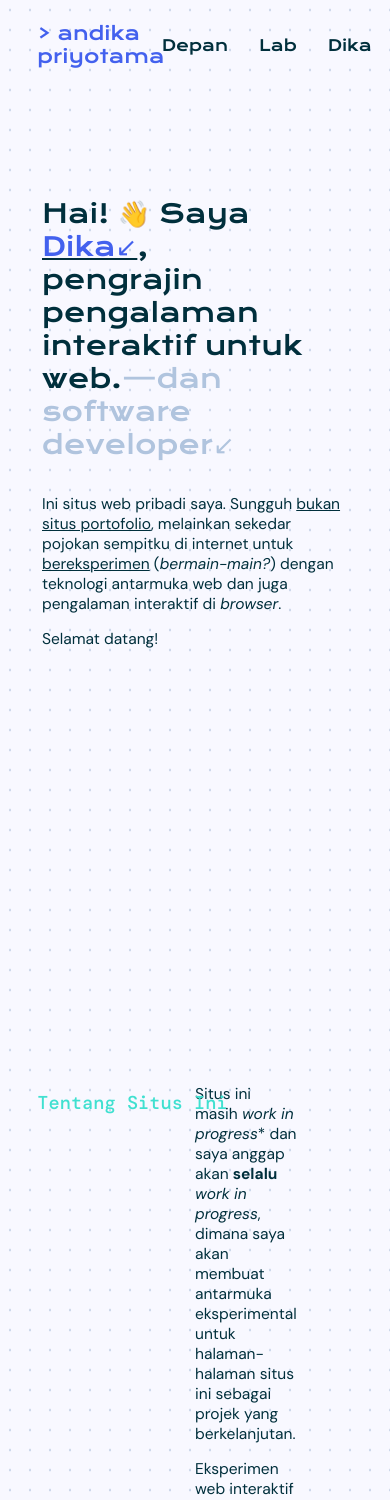
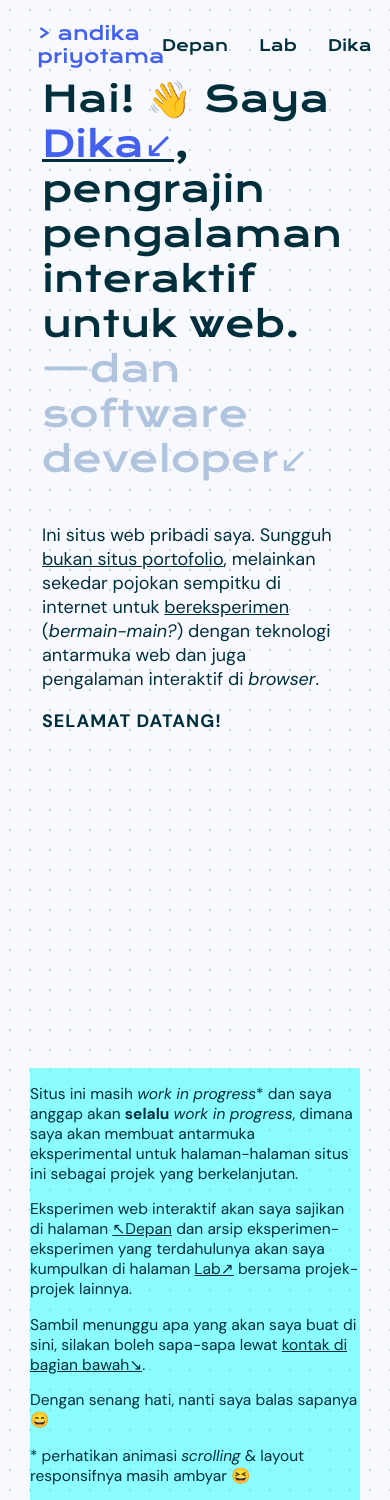
Before and after one commit to sakitkepala/sakitkepaladotdev-v0, a Next.js app: page /dika in a window 390 px wide. Shown: the top 1500 px of the page. Built offline with nearby package versions, Linux system fonts and the light colour scheme.

Commit message:
Jadikan grid lagi tapi responsif pakai media query

```diff
--- a/pages/dika.js
+++ b/pages/dika.js
@@ -78,38 +78,17 @@ export default function HalamanDika() {
           <div className={st["bagian-hai"]}>
             <motion.div className={st["bagian-hai__sambut"]}>
               <motion.h1 id="hai" className={st["bagian-hai__sambut-teks"]}>
-                <motion.span
-                  className={st["bagian-hai__sambut-teks--span-animasi"]}
-                >
                 Hai! <span className="emoji-lambai">👋</span> Saya{" "}
                 <u>
                   <a href="#dika" className={st.link}>
                     Dika&#8601;
                   </a>
                 </u>
-                  ,
-                </motion.span>{" "}
-                <motion.span
-                  className={st["bagian-hai__sambut-teks--span-animasi"]}
-                  variants={tulisanH1}
-                >
-                  pengrajin pengalaman
-                </motion.span>{" "}
-                <motion.span
-                  className={st["bagian-hai__sambut-teks--span-animasi"]}
-                  variants={tulisanH1}
-                >
-                  interaktif untuk web.
-                  <span className={st.anotasi}>&mdash;dan</span>
-                </motion.span>{" "}
-                <motion.span
-                  className={st["bagian-hai__sambut-teks--span-animasi"]}
-                  variants={tulisanH1}
-                >
+                , pengrajin pengalaman interaktif untuk web.
+                <span className={st.anotasi}>&mdash;dan</span>{" "}
                 <span className={st.anotasi}>
                   <a href="#dika">software developer&#8601;</a>
                 </span>
-                </motion.span>
               </motion.h1>
             </motion.div>
 
@@ -127,11 +106,11 @@ export default function HalamanDika() {
                 pengalaman interaktif di <em>browser</em>.
               </p>
 
-              <p>Selamat datang!</p>
+              <p className={st.selamatDatang}>Selamat datang!</p>
             </motion.div>
           </div>
 
-          <div className={name(st.bagian, st["bagian-situs"])}>
+          <div className={st["bagian-situs"]}>
             <motion.div className={st["heading-bagian"]}>
               Tentang Situs Ini
             </motion.div>
--- a/styles/dika.module.scss
+++ b/styles/dika.module.scss
@@ -29,28 +29,32 @@
 }
 
 .bagian-hai {
+  display: grid;
+  grid-template-columns: 5fr 3fr;
+  column-gap: 90px;
+
   min-height: 100vh;
-
-  display: flex;
-  flex-wrap: wrap;
-  justify-content: space-around;
-  align-content: stretch;
-
-  &__sambut {
-    flex: 5;
-    align-self: center;
-
-    min-width: 280px;
-    margin-left: 90px;
+  margin: 0 90px;
 
   @media (max-width: 800px) {
-      flex: 1 1 100%;
-      align-self: flex-end;
+    grid-template-columns: minmax(0, 1fr);
     margin: 0 60px;
   }
 
   @media (max-width: 600px) {
     margin: 0 42px;
+  }
+
+  &__sambut {
+    align-self: center;
+
+    min-width: 280px;
+
+    @media (max-width: 800px) {
+      align-self: end;
+    }
+
+    @media (max-width: 600px) {
       font-size: small;
     }
   }
@@ -58,7 +62,7 @@
   &__sambut-teks {
     font-family: "Krona One", sans-serif;
     font-weight: normal;
-    font-size: 2em;
+    font-size: 36px;
 
     color: #002f3c;
 
@@ -76,31 +80,61 @@
   }
 
   &__deskripsi {
-    flex: 3;
-    align-self: flex-end;
-
+    align-self: end;
     min-width: 280px;
-    margin: 0 90px 72px 30px;
-
-    font-size: smaller;
+    margin-bottom: 42px;
+    font-size: 18px;
+    font-kerning: 10px;
 
     @media (max-width: 800px) {
-      flex: 1 1 100%;
-      align-self: flex-start;
-      margin: 0 60px;
+      align-self: start;
+      font-size: 18px;
     }
 
-    @media (max-width: 600px) {
-      margin: 0 42px;
+    .selamatDatang {
+      font-weight: 700;
+      text-transform: uppercase;
+      letter-spacing: 1px;
     }
   }
 }
 
-.bagian {
-  width: 100%;
-  min-height: 100vh;
+.bagian-situs {
+  position: relative;
+
+  display: grid;
+  grid-template-columns: 5fr 3fr;
+  column-gap: 30px;
+
+  margin: 0 90px;
+  margin-top: 12em;
+
+  background-color: rgba(0, 255, 255, 0.445);
+
+  @media (max-width: 800px) {
+    grid-template-columns: minmax(0, 1fr);
+  }
+
+  @media (max-width: 600px) {
+    margin: 0 30px;
+    margin-top: 12em;
+  }
+
+  margin-top: 12em;
+
+  &__deskripsi {
+    grid-column-start: 2;
+    min-width: 270px;
+    font-size: smaller;
+
+    @media (max-width: 800px) {
+      grid-column-start: 1;
+    }
+  }
+}
 
 .heading-bagian {
+  display: none;
   position: absolute;
   top: 1.2em;
   left: 2em;
@@ -111,21 +145,9 @@
   color: turquoise;
 }
 
-  &-situs {
-    display: grid;
-    grid-template-columns: 5em 5fr 2em 3fr 5em;
-
-    position: relative;
-
-    margin-top: 12em;
-
-    &__deskripsi {
-      grid-column-start: 4;
-      align-self: center;
-
-      font-size: smaller;
-    }
-  }
+.bagian {
+  width: 100%;
+  // min-height: 100vh;
 
   &-dika {
     position: relative;
```
Lines whose indentation alone changed are shown as unchanged.
